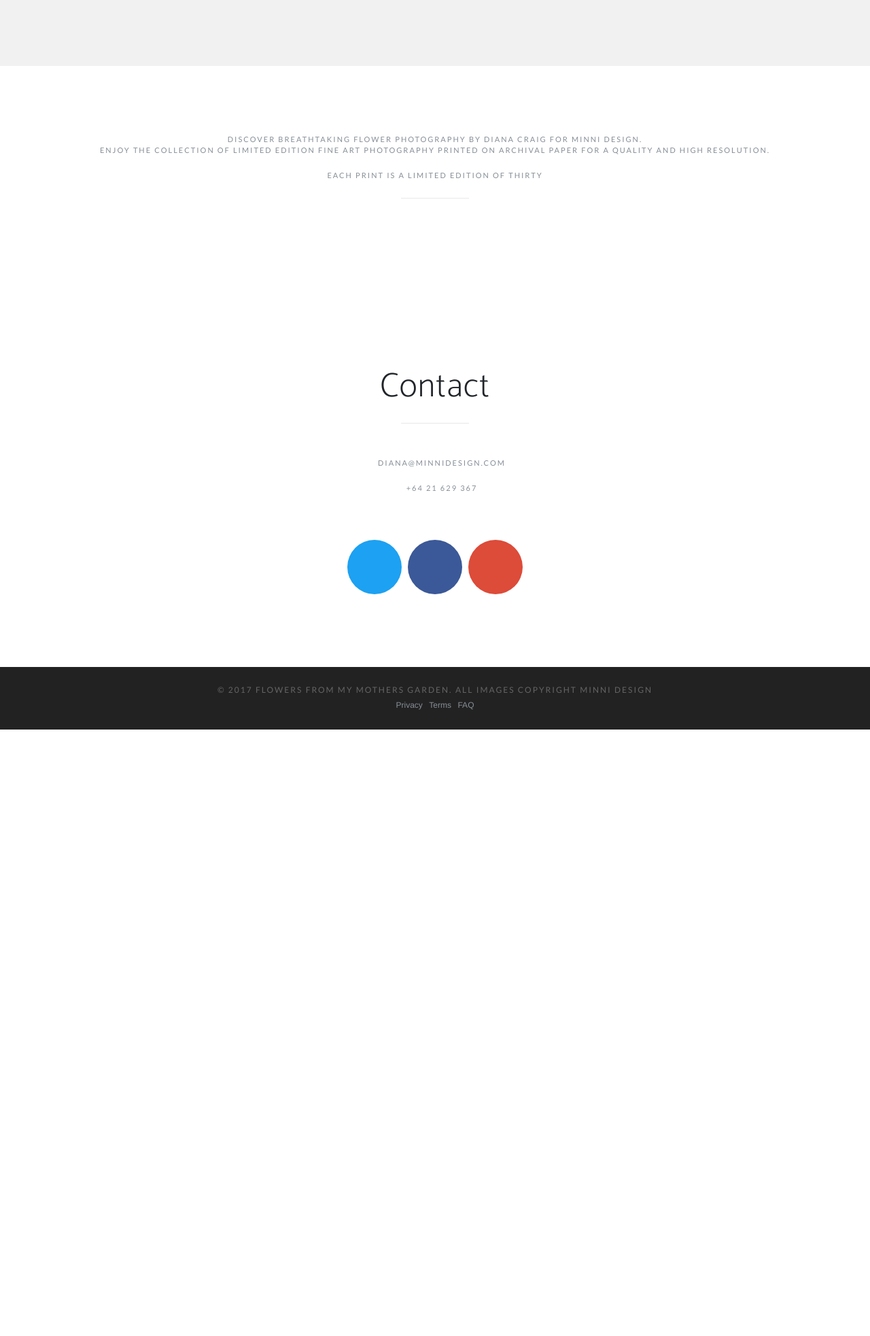
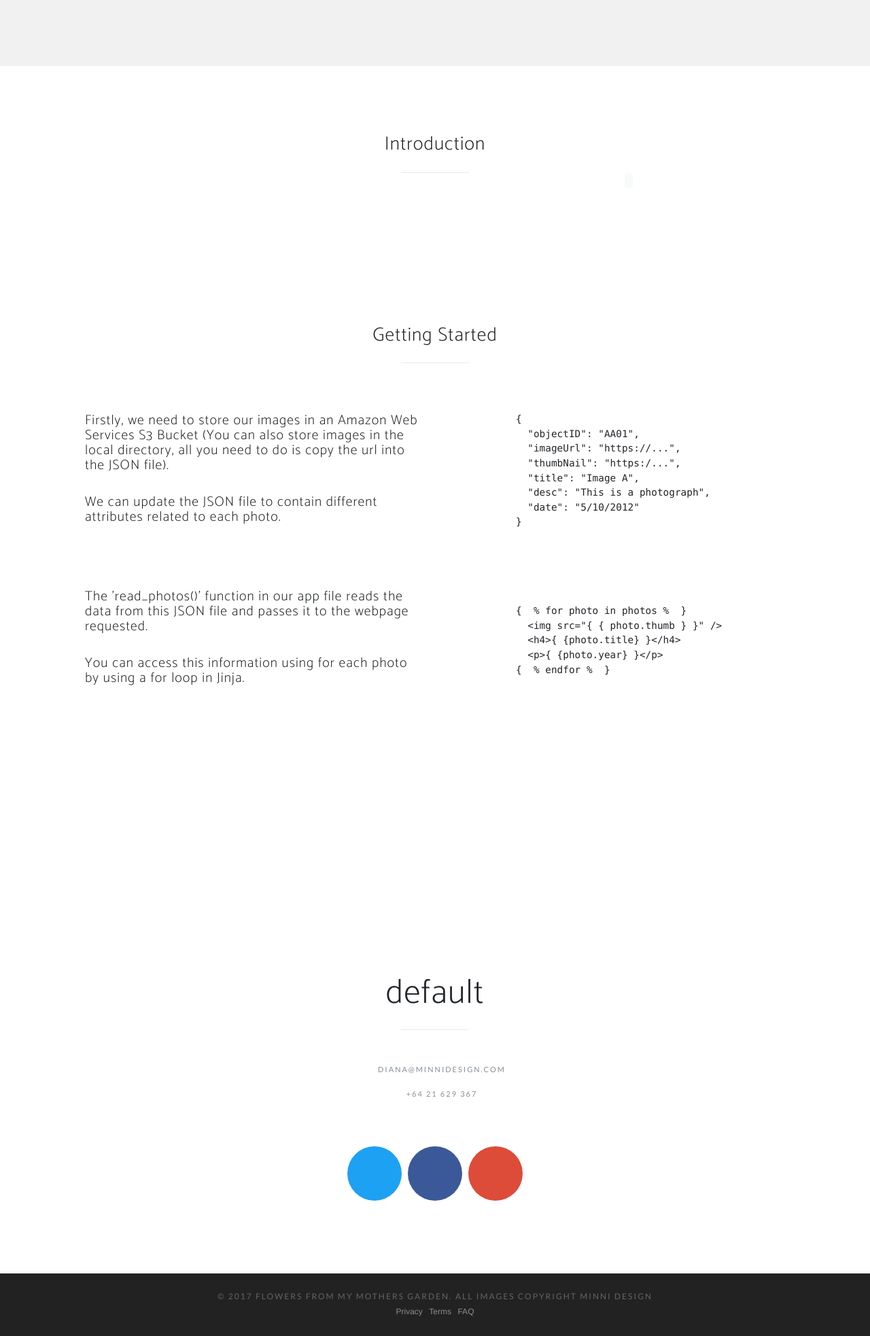
Before and after one commit to davidrpk/FlaskGallery, a Flask app: template templates/index.html in a window 1280 px wide. Shown: the part 510-2475 px from the top of the page at 68% size. Before the commit the page ends 1583 px from the top, so only its background shows below. Run offline with Flask 2, Linux system fonts and the light colour scheme; the template is opened without the code that fills it, so the values that code supplies are empty; some libraries are stand-ins or nearby versions; some web fonts are replaced.

Commit message:
working on front page

```diff
--- a/static/css/flaskgallery.css
+++ b/static/css/flaskgallery.css
@@ -122,7 +122,7 @@ section {
 
     @media (max-width: 768px) {
       #mainNav .navbar-brand {
-        color: black;
+        color: #868e96;
         ffont-family: 'Lato', 'Helvetica', 'Arial', 'sans-serif';
         font-weight: 200;
         font-size: 30px;
@@ -281,16 +281,16 @@ section.features .feature-item {
     background-color: rgba(0, 0, 0, 0);
   }
 
-section.contact {
+section.default {
   text-align: center; }
-  section.contact h2 {
+  section.default h2 {
     margin-top: 0;
     margin-bottom: 25px; }
-    section.contact h2 i {
+    section.default h2 i {
       color: #dd4b39; }
-  section.contact ul.list-social {
+  section.default ul.list-social {
     margin-bottom: 0; }
-    section.contact ul.list-social li a {
+    section.default ul.list-social li a {
       font-size: 40px;
       line-height: 80px;
       display: block;
@@ -298,17 +298,17 @@ section.contact {
       height: 80px;
       color: white;
       border-radius: 100%; }
-    section.contact ul.list-social li.social-twitter a {
+    section.default ul.list-social li.social-twitter a {
       background-color: #1da1f2; }
-      section.contact ul.list-social li.social-twitter a:hover {
+      section.default ul.list-social li.social-twitter a:hover {
         background-color: #0d95e8; }
-    section.contact ul.list-social li.social-facebook a {
+    section.default ul.list-social li.social-facebook a {
       background-color: #3b5998; }
-      section.contact ul.list-social li.social-facebook a:hover {
+      section.default ul.list-social li.social-facebook a:hover {
         background-color: #344e86; }
-    section.contact ul.list-social li.social-google-plus a {
+    section.default ul.list-social li.social-google-plus a {
       background-color: #dd4b39; }
-      section.contact ul.list-social li.social-google-plus a:hover {
+      section.default ul.list-social li.social-google-plus a:hover {
         background-color: #d73925; }
 
 footer {
@@ -556,7 +556,7 @@ img {
 
 @media (max-width: 991px) {
   #mainNav .navbar-brand {
-    color:black;
+    color: #868e96;
   }
 }
 /*      */
--- a/templates/index.html
+++ b/templates/index.html
@@ -4,7 +4,7 @@
   <head>
     <meta charset="utf-8">
     <meta name="viewport" content="width=device-width, initial-scale=1, shrink-to-fit=no">
-    <meta name="description" content="Flask Gallery Developed by James Peters in 2017. Follow me on Twitter @JamesPeters_NZ">
+    <meta name="description" content="Flask Gallery Developed by James Peters in 2018. Follow me on Twitter @JamesPeters_NZ">
     <meta name="author" content="James Peters">
     <meta name="keywords" content="Flask, Gallery, Photos, Photo-gallery">
 
@@ -44,39 +44,130 @@
     <div class="overlay"></div>
   </section>
 
-    <section class="contact" id="gallery">
+  <section class="default" id="introduction">
     <div class="container">
       <div class="section-heading text-center">
-          <p class="text-muted">Discover breathtaking flower photography by Diana Craig for Minni Design.<br>Enjoy the collection of limited edition fine art photography printed on Archival Paper for a quality and high resolution.</p>
+        <h3>Introduction</h3>
+        <hr>
       </div>
+    </div>
+
+    <div class="container">
+      <div class="row">
+        <div class="col-lg-6 col-md-12 sm-12">
+          <h5></h5>
+        </div>
+
+        <div class="col-lg-6 col-md-12 sm-12">
+          <code></code>
+        </div>
+
+      </div><!-- end card -->
+    </div>
+  </section>
+
+  <section class="default" id="getting-started">
+    <div class="container">
       <div class="section-heading text-center">
-          <p class="text-muted">Each print is a limited edition of thirty</p>
-          <hr style="padding-bottom:50px;">
+        <h3>Getting Started</h3>
+        <hr>
       </div>
+    </div>
+    <div class="container" style="padding-top:50px;">
+      <div class="row text-left">
+        <div class="col-lg-6 col-md-12 sm-12">
+          <ul style="list-style-type: none;">
+            <br>
+            <li><h5>Firstly, we need to store our images in an Amazon Web Services S3 Bucket (You can also store images in the local directory, all you need to do is copy the url into the JSON file).</h5></li>
+            <br>
+            <li><h5>We can update the JSON file to contain different attributes related to each photo.</h5></li>
+          </ul>
+        </div>
+
+        <div class="col-lg-6 col-md-12 sm-12">
+
+          <pre><code>
+            {
+              "objectID": "AA01",
+              "imageUrl": "https://...",
+              "thumbNail": "https:/...",
+              "title": "Image A",
+              "desc": "This is a photograph",
+              "date": "5/10/2012"
+            }
+          </code></pre>
+        </div>
+
+      </div><!-- end card -->
+    </div><!-- end container -->
+
+    <div class="container" style="padding-top:50px;">
+      <div class="row text-left">
+        <div class="col-lg-6 col-md-12 sm-12">
+          <ul style="list-style-type: none;">
+            <li><h5>The 'read_photos()' function in our app file reads the data from this JSON file and passes it to the webpage requested.</h5></li>
+            <br>
+            <li><h5>You can access this information using for each photo by using a for loop in Jinja.</h5></li>
+          </ul>
+        </div>
+
+        <div class="col-lg-6 col-md-12 sm-12">
+
+          <pre><code>
+            {  % for photo in photos %  }
+              &lt;img src="{ { photo.thumb } }" /&gt;
+              &lt;h4>{ {photo.title} }&lt;/h4&gt;
+              &lt;p>{ {photo.year} }&lt;/p&gt;
+            {  % endfor %  }
+          </code></pre>
+        </div>
+
+      </div><!-- end card -->
+    </div><!-- end container -->
+  </section>
+
+
+
+  <section class="default" id="gallery">
+    <div class="container">
       <div class="row">
+
         {% for photo in photos %}
-          <div class="col-lg-4 col-md-6 mb-4">
-            <div class="card"><a href="/collection/{{photo.objectID}}" class="card-view">
+        <!-- Loop through dictionary object passed from __init__.py -->
+
+        <div class="col-lg-4 col-md-6 sm-4">
+          <div class="card">
+
+            <a href="/collection/{{photo.objectID}}" class="card-view">
+            <!-- click on this image and flask will dynamically route page -->
               <img class="card-img-top" src="{{photo.thumb}}" style="border: 2px solid lightgray;">
             </a>
+
+            <!-- Display attributes such as image name, year, price, etc.. -->
             <div class="card-body">
               <h4 class="card-title">{{photo.title}}</h4>
               <p class="card-text">{{photo.year}}</p>
             </div>
+
+            <!-- click on this link in the card footer and flask will dynamically route page -->
             <div class="card-footer">
               <a href="/collection/{{photo.objectID}}" class="card-view">View Info</a>
             </div>
-            </div>
-          </div>
+
+          </div><!-- end card -->
+        </div><!-- end column -->
+
         {% endfor %}
-        </div>
-      </div>
+
+      </div><!-- end row -->
+    </div><!-- end container -->
+
   </section>
 
-    <section class="contact" id="contact">
+    <section class="default" id="default">
       <div class="container">
         <div class="section-heading text-center">
-          <h2>Contact</h2>
+          <h2>default</h2>
           <hr>
         </div>
       </div>
@@ -142,7 +233,7 @@
             <h4 class="modal-title">Privacy Statement</h4>
           </div>
           <div class="modal-body">
-            <p class="text-muted">Customers information is secure with Minni Design.<br><br>International Customers please purchase through Pay Pal.<br><br>Customers within New Zealand please contact Diana personally to arrange payment.</p>
+            <p class="text-muted">Customers information is secure with Minni Design.<br><br>International Customers please purchase through Pay Pal.<br><br>Customers within New Zealand please default Diana personally to arrange payment.</p>
           </div>
           <div class="modal-footer">
             <button type="button" class="btn btn-default" data-dismiss="modal">Close</button>
@@ -183,9 +274,9 @@
               <br>
               <li class="text-muted">Does Minni Design ship internationally?<br><strong>A.</strong>Yes, Minni Design ships internationally. The only exception is I cannot ship framed prints internationally due to the size of each print.</li>
               <br>
-              <li class="text-muted">How to I purchase something if I live in New Zealand?<br><strong>A.</strong>Please contact Diana persoanlly to arrange shipping/pickup and the method of payment. Diana accepts cash and bank transfers from New Zealand Customers.</li>
+              <li class="text-muted">How to I purchase something if I live in New Zealand?<br><strong>A.</strong>Please default Diana persoanlly to arrange shipping/pickup and the method of payment. Diana accepts cash and bank transfers from New Zealand Customers.</li>
               <br>
-              <li class="text-muted">Who developed this website?<br><strong>A.</strong>Minnidesign.com was developed by <a href="https://jamespeters.cc" style=color:#3b5998;>James Peters</a>, you can get in contact with him at <a href="mailto:jamescpeters@outlook.com" style=color:#3b5998;>jamescpeters@outlook.com</a>.</li>
+              <li class="text-muted">Who developed this website?<br><strong>A.</strong>Minnidesign.com was developed by <a href="https://jamespeters.cc" style=color:#3b5998;>James Peters</a>, you can get in default with him at <a href="mailto:jamescpeters@outlook.com" style=color:#3b5998;>jamescpeters@outlook.com</a>.</li>
             </ol>
           </div>
           <div class="modal-footer">
```
Lines whose indentation alone changed are shown as unchanged.
